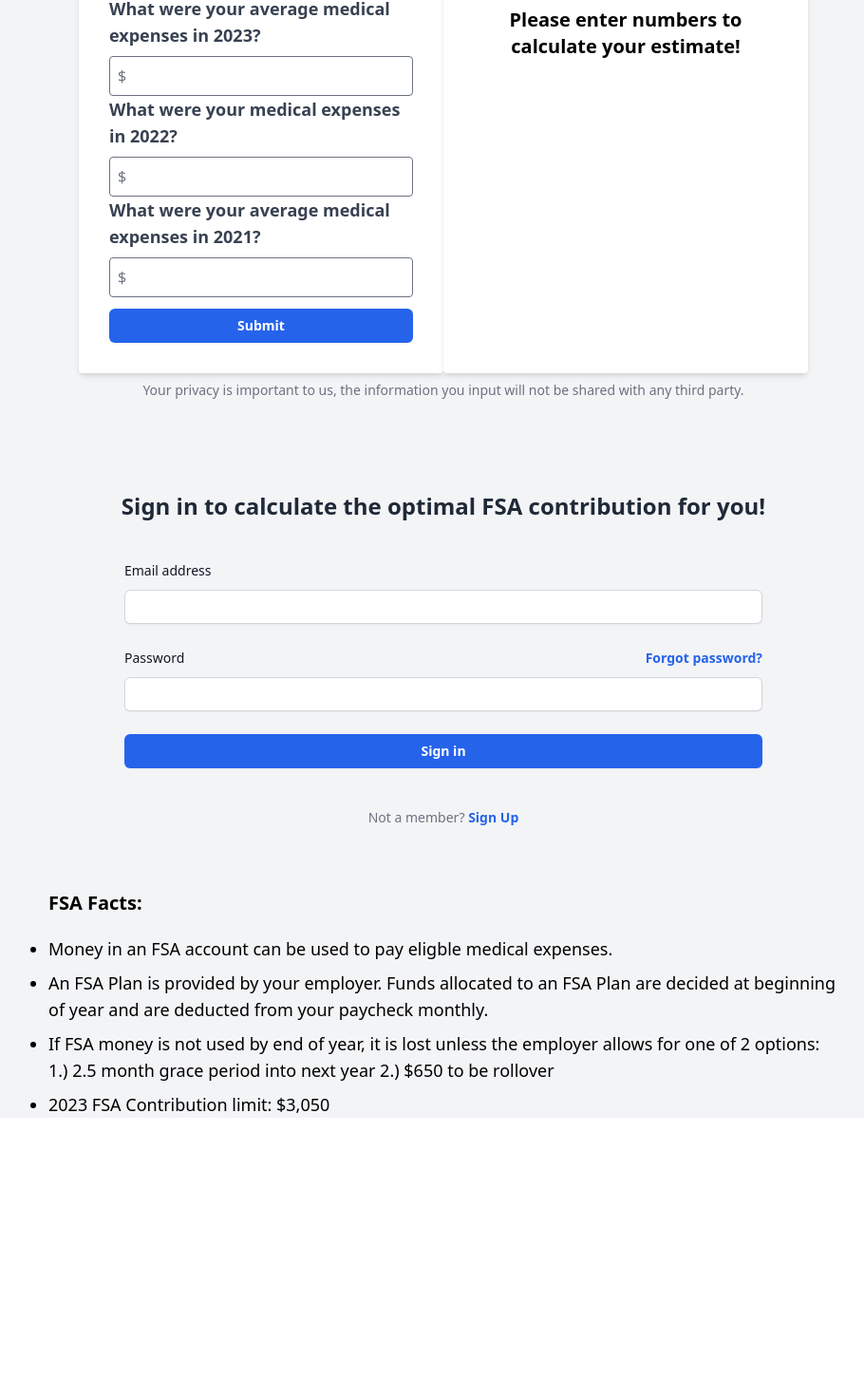
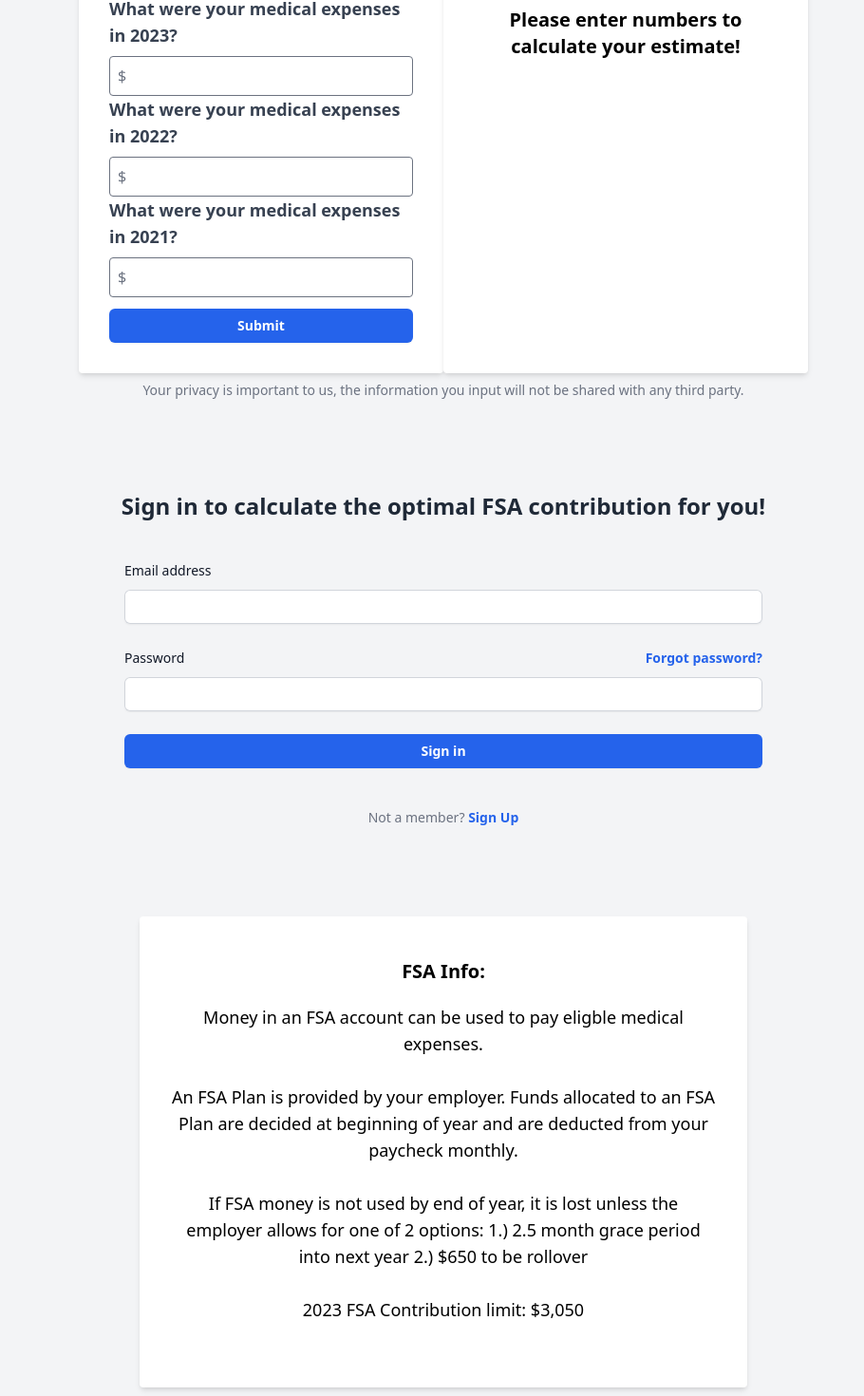
Before and after one commit to StabRabbitz/FSA, a React app: page / in a window 1280 px wide. Shown: the part 289-1759 px from the top of the page at 95% size, without its empty margins (173-1083 px from the left). Before the commit the page ends 1506 px from the top, so only its background shows below. Built offline with nearby package versions, Linux system fonts and the light colour scheme.

Commit message:
about to merge

```diff
--- a/src/components/FormComplex.js
+++ b/src/components/FormComplex.js
@@ -29,7 +29,7 @@ const FormComplex = ({serverResponse, setServerResponse}) => {
       medCost2: form.medCost2,
       medCost3: form.medCost3,
     };
-    fetch('api/updateuser', {
+    fetch('http://localhost:3000/api/updateuser', {
       method: 'POST',
       body: JSON.stringify(data),
       headers: {
@@ -50,7 +50,7 @@ const FormComplex = ({serverResponse, setServerResponse}) => {
   return (
     <div className='mb-20'>
       <div className='flex justify-center mt-5'>
-        <form className="bg-white p-8 rounded shadow-md sm:w-5/12 ">
+        <form className="bg-white p-8 rounded shadow-md sm:w-5/12 " onSubmit={handleSubmit}>
           <label className="text-lg font-semibold text-gray-700">
             Name:
           </label>
--- a/src/components/FormSimple.js
+++ b/src/components/FormSimple.js
@@ -44,7 +44,7 @@ const FormSimple = ( {serverResponse, setServerResponse} ) => {
     <div>
       <form className="bg-white p-8 rounded shadow-md w-full sm:w-96">
         <label className="text-lg font-semibold text-gray-700">
-          What were your average medical expenses in 2023?
+          What were your medical expenses in 2023?
         </label>
         <input
           type="number"
@@ -66,7 +66,7 @@ const FormSimple = ( {serverResponse, setServerResponse} ) => {
           onChange={handleChange}
         />
         <label className="text-lg font-semibold text-gray-700">
-          What were your average medical expenses in 2021?
+          What were your medical expenses in 2021?
         </label>
         <input
           type="number"
--- a/src/components/Home.js
+++ b/src/components/Home.js
@@ -33,10 +33,55 @@ const Home = () => {
        </div>
 
       <SignIn />
-      <MiscInfo />
+      <br/>
+      <br/>
+      <br/>
+      <div className='mb-20'>
+      <div className='flex justify-center mt-5'>
+        <div className="bg-white p-8 rounded shadow-md sm:w-6/12">
+        {/* <div className='max-w-3xl mx-auto text-center mt-3 mb-5 text-xl font-semibold'>   </div> */}
+        <h2 className='max-w-3xl mx-auto text-center mt-3 mb-5 text-xl font-semibold'>
+            FSA Info:
+        </h2>
+        <p className=' max-w-3xl mx-auto text-center text-lg mb-3'>
 
+                    Money in an FSA account can be used to pay eligble medical expenses.
+
+                    <br/>
+                    <br/>
+
+                    An FSA Plan is provided by your employer. Funds allocated to an FSA
+                    Plan are decided at beginning of year and are deducted from your paycheck monthly.
+
+                    <br/>
+                    <br/>
+
+
+                    If FSA money is not used by end of year, it is lost unless the employer allows for one of 2 options:
+                        1.) 2.5 month grace period into next year
+                        2.) $650 to be rollover
+
+                    <br/>
+                    <br/>
+
+
+                    2023 FSA Contribution limit: $3,050
+
+
+        </p>
+        <br />
+
+        </div>
+      </div>
+      </div>
+      {/* <MiscInfo /> */}
+      <br/>
+      <br/>
+      <br/>
     </div>
   );
 };
 
 export default Home;
+
+//sm:w-96
--- a/src/components/SignedIn.js
+++ b/src/components/SignedIn.js
@@ -1,11 +1,28 @@
 import React, { useEffect, useState } from 'react';
-import { Link } from 'react-router-dom';
+import { Link, useNavigate } from 'react-router-dom';
 import FormComplex from './FormComplex';
 import ResultBoxComplex from './ResultBoxComplex';
 import Button from './Button';
 
+//fetch request to /api/isLoggedIn
+//if you dont get 200 then navigate to login page
+
 const SignedIn = () => {
   const [serverResponse, setServerResponse] = useState([]);
+
+  const navigate = useNavigate();
+  useEffect(() => {
+    fetch('http://localhost:3000/api/isloggedin')
+    .then(response => {
+      if(!response.status === 200) {
+        navigate('/')
+      }
+    })
+    .catch(error => {
+      console.log(error);
+    })
+  }, []);
+
 
   return (
     <>
--- a/src/components/Signup.js
+++ b/src/components/Signup.js
@@ -41,11 +41,11 @@ const Signup = () => {
     <>
       <div className="flex min-h-full flex-1 flex-col justify-center px-6 py-12 lg:px-8">
         <div className="sm:mx-auto sm:w-full sm:max-w-sm">
-          <img
+          {/* <img
             className="mx-auto h-10 w-auto"
             src="https://tailwindui.com/img/logos/mark.svg?color=indigo&shade=600"
             alt="Your Company"
-          />
+          /> */}
           <h2 className="mt-10 text-center text-2xl font-bold leading-9 tracking-tight text-gray-900">
             Sign up to save with your FSA!
           </h2>
@@ -95,7 +95,7 @@ const Signup = () => {
             <div>
               <button
                 type="submit"
-                className="flex w-full justify-center rounded-md bg-blue-600 px-3 py-1.5 text-sm font-semibold leading-6 text-white shadow-sm hover:bg-indigo-500 focus-visible:outline focus-visible:outline-2 focus-visible:outline-offset-2 focus-visible:outline-indigo-600"
+                className="flex w-full justify-center rounded-md bg-blue-600 px-3 py-1.5 text-sm font-semibold leading-6 text-white shadow-sm hover:bg-blue-500 focus-visible:outline focus-visible:outline-2 focus-visible:outline-offset-2 focus-visible:outline-blue-600"
               >
                 Sign up
               </button>
```
Also changed, not shown: 1 other file (tests, documents, lock files or other folders).
